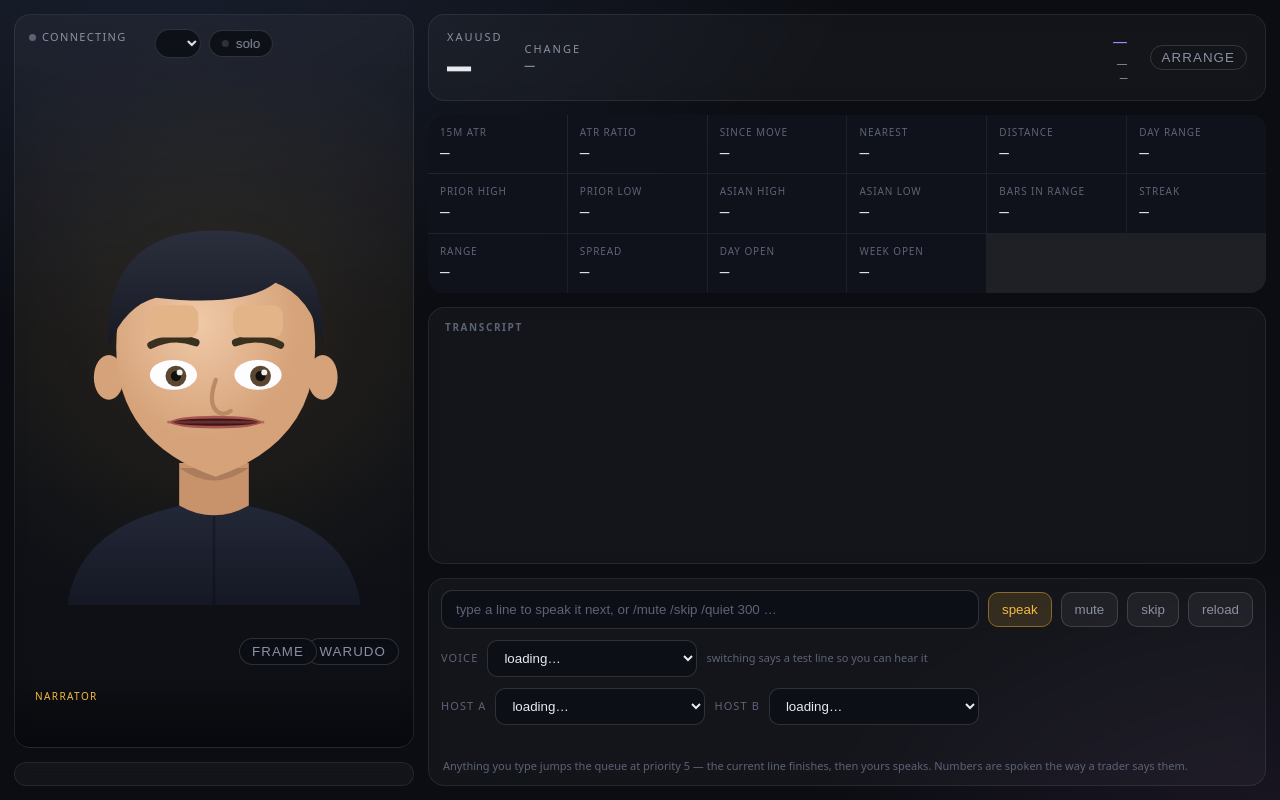
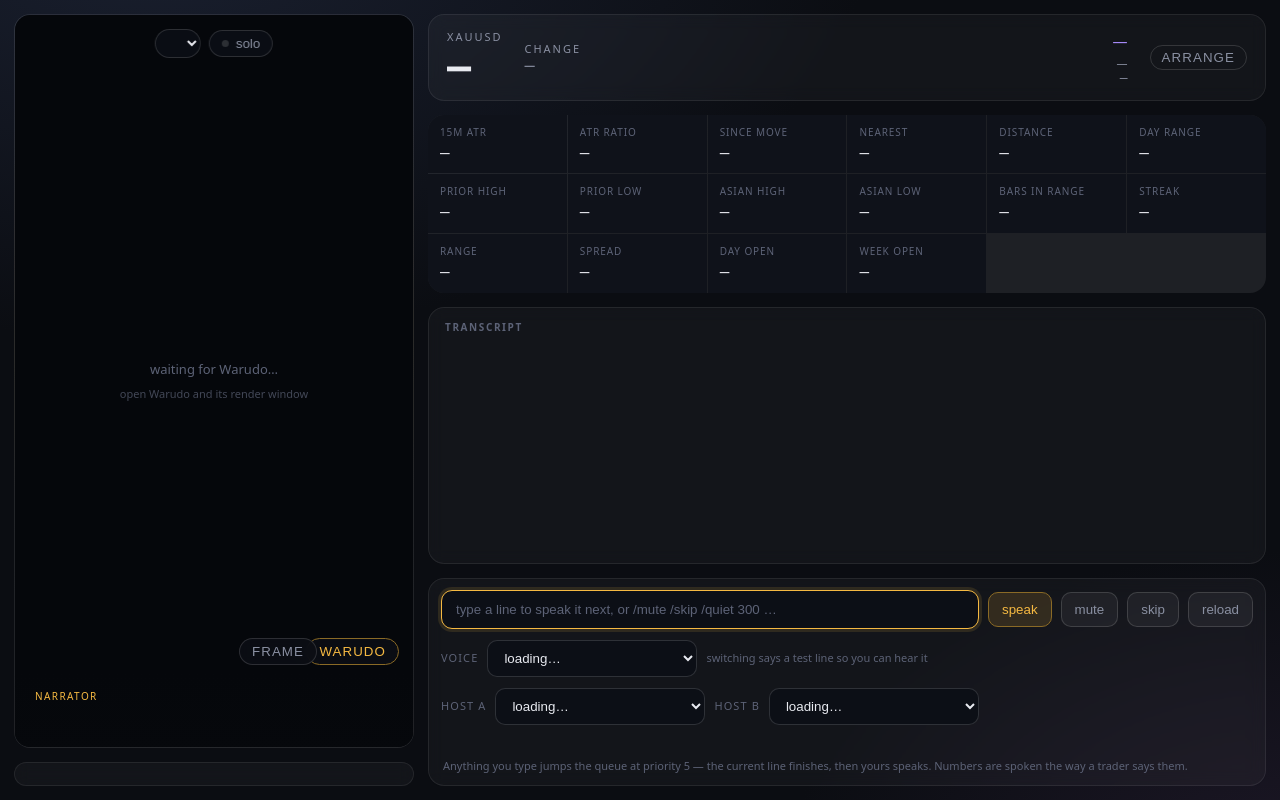
Before and after one commit to Roy-Mutwiri/GamechangerTalker, a website: page narrator/ui/web/index.html in a window 1280 px wide. Drawn offline with Linux system fonts and the light colour scheme.

Commit message:
Fix the page dying on load: const read 400 lines before it was declared

```diff
--- a/narrator/ui/web/index.html
+++ b/narrator/ui/web/index.html
@@ -447,6 +447,44 @@
 (() => {
   "use strict";
   const $ = id => document.getElementById(id);
+
+  // ------------------------------------------------------------ where and how
+  // Declared first because the rest of this file reads it. These were once
+  // defined down beside the socket code, four hundred lines below their first
+  // use, and `const` does not hoist: the page threw "Cannot access 'stageOnly'
+  // before initialization" on load and every line of script after it never
+  // ran. The symptom is a page that renders perfectly and does nothing at all
+  // -- no socket, no dropdowns, "connecting" forever -- which reads like a
+  // network problem and is not one.
+  const params = new URLSearchParams(location.search);
+
+  // Where the live data comes from.
+  //
+  //   local     the narrator serves this page itself, and its websocket is on
+  //             the next port up. Nothing to configure.
+  //   hosted    the page is on Vercel and the narrator is on a machine
+  //             somewhere else, reached through a tunnel. The relay URL comes
+  //             from ?relay= or from NARRATOR_RELAY baked in at build time.
+  //
+  // A page served over https may not open a ws:// socket -- browsers block it
+  // as mixed content, silently in some, with a console error in others. So a
+  // relay must be wss://, and forcing it here beats a page that never
+  // connects and never explains why.
+  const wsPort = params.get("ws") || (Number(location.port) + 1);
+  const relay = params.get("relay") || window.NARRATOR_RELAY || "";
+  let socketUrl = relay || `ws://${location.hostname}:${wsPort}`;
+  if (location.protocol === "https:" && socketUrl.startsWith("ws://")) {
+    socketUrl = "wss://" + socketUrl.slice(5);
+  }
+
+  // Stage view: characters only, for an OBS source or for someone who wants to
+  // watch rather than operate. The path counts as well as the query, because a
+  // Vercel rewrite sends /stage to index.html?view=stage on the server and the
+  // browser never sees that query -- location.search stays empty.
+  const stagePath = location.pathname.replace(/\/+$/, "");
+  const stageOnly =
+    (params.get("view") || "") === "stage" || stagePath.endsWith("/stage");
+  if (stageOnly) document.body.classList.add("stageonly");
 
   // ---------------------------------------------------------------- avatar
   // Mouth shapes per viseme, in SVG units. Blended by weight every frame.
@@ -1082,38 +1120,6 @@
   });
 
   // ---------------------------------------------------------------- socket
-  const params = new URLSearchParams(location.search);
-  const wsPort = params.get("ws") || (Number(location.port) + 1);
-
-  // Where the live data comes from.
-  //
-  //   local     the narrator serves this page itself, and its websocket is on
-  //             the next port up. Nothing to configure.
-  //   hosted    the page is on Vercel and the narrator is on a machine
-  //             somewhere else, reached through a tunnel. The relay URL comes
-  //             from ?relay= or from NARRATOR_RELAY baked in at build time.
-  //
-  // A page served over https may not open a ws:// socket -- browsers block it
-  // as mixed content, silently in some, with a console error in others. So a
-  // relay must be wss://, and saying so here beats a page that just never
-  // connects and never explains why.
-  const relay = params.get("relay") || window.NARRATOR_RELAY || "";
-  let socketUrl = relay || `ws://${location.hostname}:${wsPort}`;
-  if (location.protocol === "https:" && socketUrl.startsWith("ws://")) {
-    socketUrl = "wss://" + socketUrl.slice(5);
-  }
-
-  // Stage view: characters only. Also switches the avatar panel to the Warudo
-  // render, since a shared stage link showing the fallback SVG face is not
-  // what anyone opened it for.
-  // The path counts as well as the query. A Vercel rewrite sends /stage to
-  // index.html?view=stage on the server, and the browser never sees that
-  // query -- location.search stays empty, so checking only the param would
-  // serve the full dashboard on the URL meant to be characters-only.
-  const path = location.pathname.replace(/\/+$/, "");
-  const stageOnly = (params.get("view") || "") === "stage" || path.endsWith("/stage");
-  if (stageOnly) document.body.classList.add("stageonly");
-
   let ws = null, retry = 800;
 
   function connect(){
```
